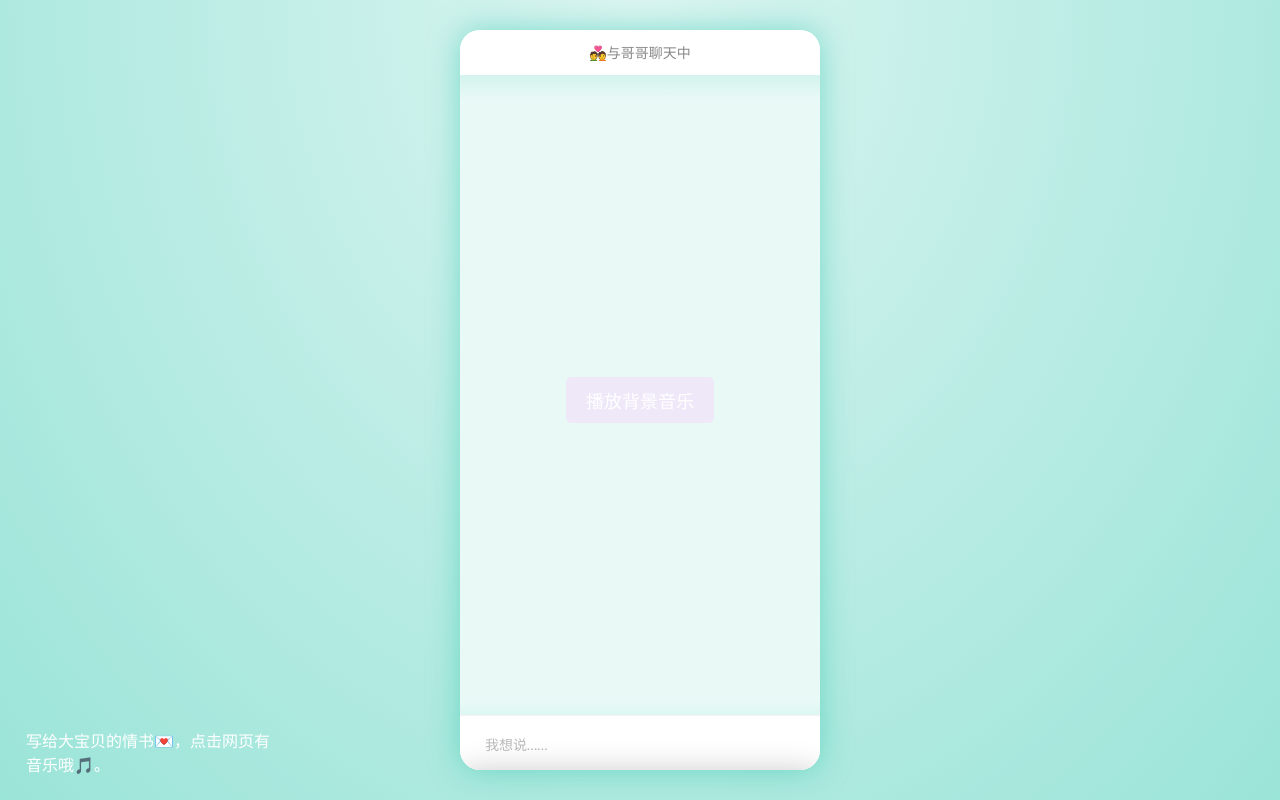
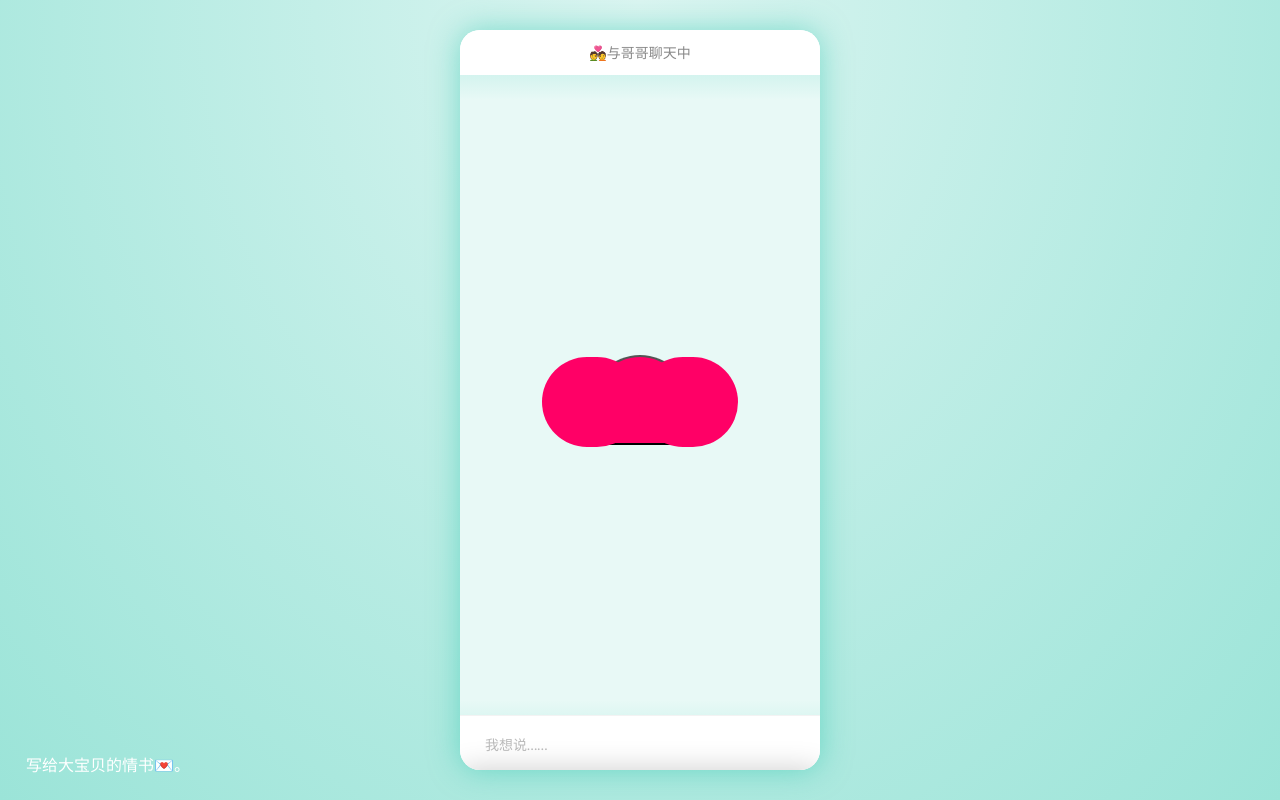
Before and after one commit to iwangliguo/anniversary, a website: page index.html in a window 1280 px wide. Drawn offline with nearby package versions, Linux system fonts and the light colour scheme.

Commit message:
change btn shape

```diff
--- a/index.html
+++ b/index.html
@@ -19,7 +19,7 @@
             }
 
             /* 添加简单的提示，让用户知道需要交互 */
-            .play-music-btn {
+            /* .play-music-btn {
                 position: absolute;
                 top: 50%;
                 left: 50%;
@@ -32,6 +32,48 @@
                 border-radius: 5px;
                 cursor: pointer;
                 z-index: 1000;
+            } */
+              /* 爱心按钮样式 */
+            .play-music-btn {
+                position: absolute;
+                top: 50%;
+                left: 50%;
+                transform: translate(-50%, -50%);
+                width: 100px;
+                height: 90px;
+                background-color: #f06;
+                border-radius: 50px 50px 0 0;
+                position: relative;
+                cursor: pointer;
+            }
+
+            .play-music-btn:before,
+            .play-music-btn:after {
+                content: '';
+                width: 100px;
+                height: 90px;
+                background-color: #f06;
+                border-radius: 50px;
+                position: absolute;
+                top: 0;
+            }
+
+            .play-music-btn:before {
+                left: -50px;
+            }
+
+            .play-music-btn:after {
+                right: -50px;
+            }
+
+            /* 提示文字居中 */
+            .play-music-btn span {
+                position: absolute;
+                top: 50%;
+                left: 50%;
+                transform: translate(-50%, -50%);
+                font-size: 16px;
+                color: white;
             }
         </style>
         <link href="css/main.min.css" rel="stylesheet" type="text/css">
@@ -110,7 +152,7 @@
 
         <div class="extra-link" id="meta-link">
             <a class="letters" href="https://github.com/iwangliguo/anniversary" target="_blank">
-                写给大宝贝的情书💌，点击网页有音乐哦🎵。
+                写给大宝贝的情书💌。
             </a>
         </div>
 
@@ -124,7 +166,7 @@
          </audio>
 
          <!-- 交互按钮，提示用户需要点击播放音乐 -->
-         <button class="play-music-btn" id="play-music-btn">播放背景音乐</button>
+         <button class="play-music-btn" id="play-music-btn">🎵🎵🎵</button>
 
          <script>
 
```
